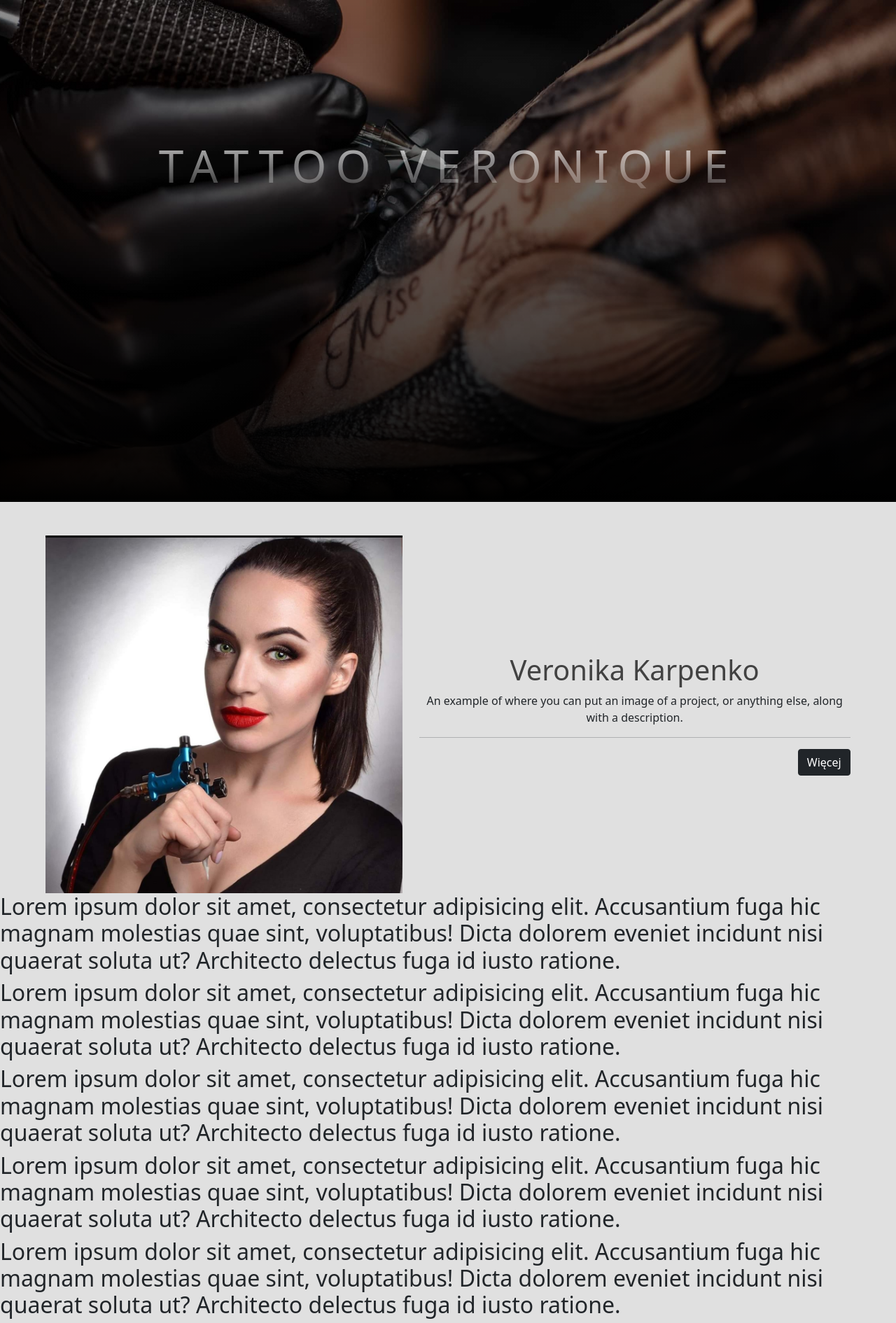
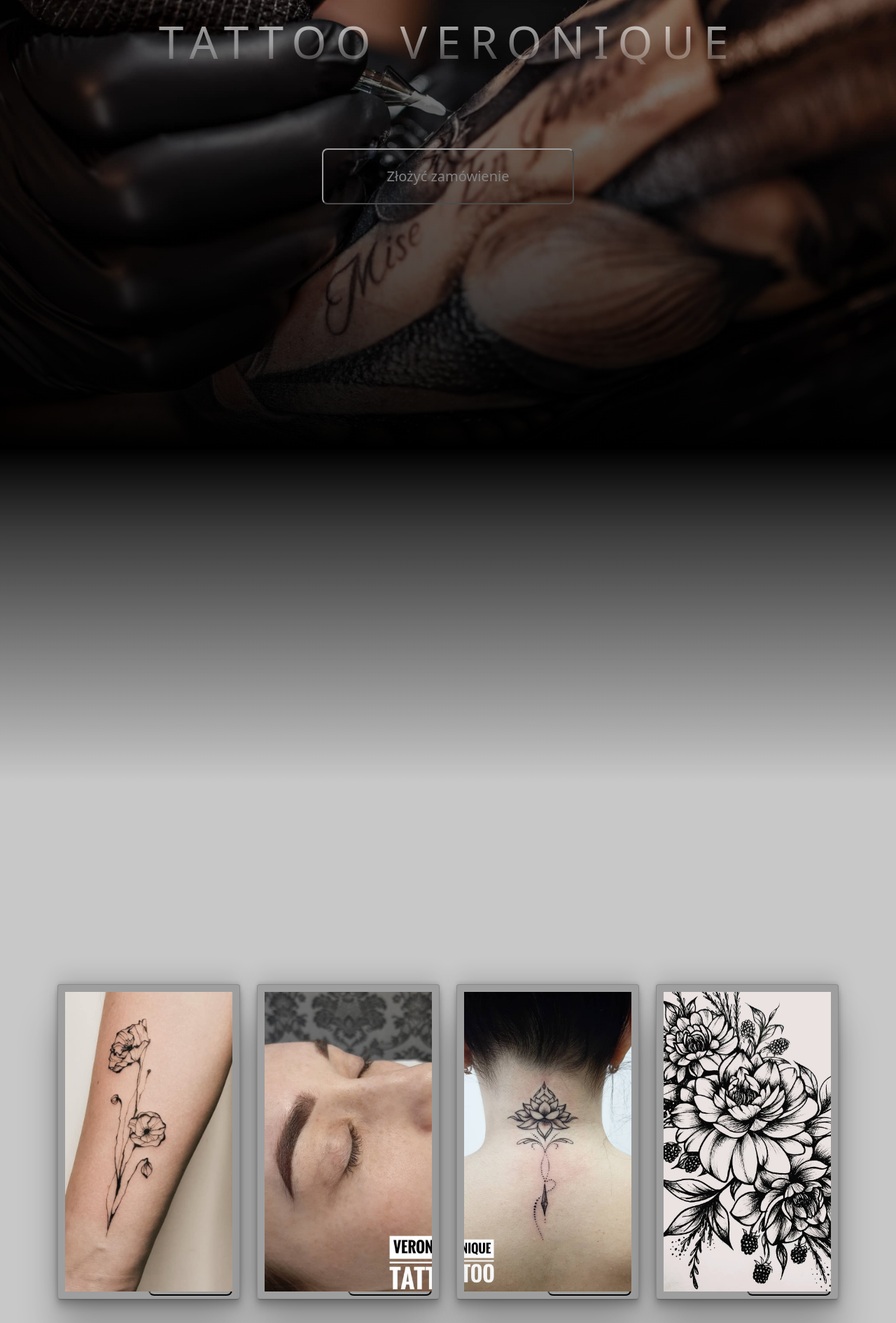
Before and after one commit to HKarpenko/WebPageProject, a Flask app: page / in a window 1280 px wide. Shown: the part 320-2210 px from the top of the page at 70% size. Run offline with Flask 2, Linux system fonts and the light colour scheme; some libraries are stand-ins or nearby versions.

Commit message:
home page front end modified

```diff
--- a/templates/home.html
+++ b/templates/home.html
@@ -4,7 +4,7 @@
   <meta charset="UTF-8">
   <meta http-equiv="x-ua-compatible" content="ie=edge">
   <meta name="viewport" content="width=500px, maximum-scale=1.0" />
-  <title>MyWebPage</title>
+  <title>Home</title>
 
   <link rel="stylesheet" href="https://use.fontawesome.com/releases/v5.11.2/css/all.css">
 
@@ -14,16 +14,37 @@
 
   <script type="text/javascript" src="../static/js/bootstrap.min.js"></script>
 
+  <script>
+    $(window).on("load",function() {
+
+      $(window).scroll(function() {
+        var windowTop = $(this).scrollTop();
+        var windowBottom = $(this).scrollTop() + $(this).innerHeight(); //current screen bottom border
+
+        $(".fade-500").each(function() {
+          var objectTop= $(this).offset().top;
+          var margin = 100;
+          if (objectTop + margin < windowBottom) {
+            if ($(this).css("opacity")==0) {
+              $(this).fadeTo(500,1);
+            }
+          }
+          else {
+            if ($(this).css("opacity")==1) {
+              $(this).fadeTo(500,0);
+            }
+          }
+        });
+      }).scroll();
+
+    });
+  </script>
+
   <style>
-    .fade-eff-1 {
+    .fade-once-1 {
         opacity: 0;
         animation: fadeImg 1s ease-in-out forwards;
-        animation-delay: 1s;
-    }
-    .fade-eff-05 {
-        opacity: 0;
-        animation: fadeImg 0.5s ease-in-out forwards;
-        animation-delay: 0.3s;
+        animation-delay: 0.5s;
     }
     @keyframes fadeImg {
       0% {
@@ -37,7 +58,7 @@
     .slide {
       position: absolute;
       top: -2000px;
-      animation: slide 1.5s forwards;
+      animation: slide 0.7s forwards;
     }
 
     @keyframes slide {
@@ -65,6 +86,7 @@
       -webkit-background-clip: text;
               background-clip: text;
     }
+
     @media (min-width: 992px) {
       .masthead {
         height: 100vh;
@@ -84,15 +106,152 @@
     }
 
     body {
-      background: rgb(224,224,224)
+      background: rgb(200, 200, 200)
+    }
+
+    .navbar-custom {
+      background-color: rgba(0,0,0,0.5);
+    }
+
+    .fade-500 {
+      opacity: 1;
+    }
+
+    .fade-700 {
+      opacity: 1;
+    }
+
+    .btn-main {
+      width: 45vh;
+      height: 10vh;
+      font-size : 20px;
+      border-radius: 8px;
+      border-color: #9E9E9E;
+      transition: transform .5s;
+      background: rgba(0,0,0,0);
+      color: #828282;
+    }
+
+    .btn-main:hover {
+      background: rgba(33,33,33,0.7);
+      transform: scale(1.2);
+      color: #BDBDBD;
+    }
+
+    .btn-mini {
+      width: 15vh;
+      height: 7vh;
+      font-size : 18px;
+      border-radius: 8px;
+      border-color: #424242;
+      transition: transform .5s;
+      background: rgba(0,0,0,0);
+      color: #616161;
+    }
+
+    .btn-mini:hover {
+      background: rgba(33,33,33,0.3);
+      transform: scale(1.2);
+      color: #BDBDBD;
+    }
+
+    .btn-gallery {
+      width: 100%;
+      height: 100%;
+      font-size : 100px;
+      border-radius: 8px;
+      border-color: #9E9E9E;
+      background: rgba(33,33,33,0.2);
+      color: #828282;
+    }
+
+    .about-gradient {
+      background: linear-gradient(to top, rgba(200, 200, 200, 0.3) 0%, rgba(0, 0, 0, 0.7) 75%, #000000 100%);
+    }
+
+    @media (min-width: 767px) {
+      .zoom {
+        transition: transform .5s; /* Animation */
+      }
+
+      .zoom:hover {
+        transform: scale(1.3);
+      }
+    }
+
+    .card{
+      width: 100%;
+      height: 450px;
+      background: #9E9E9E;
+      border-radius: 4px;
+      box-shadow: rgba(0, 0, 0, 0.25) 0px 54px 55px, rgba(0, 0, 0, 0.12) 0px -12px 30px, rgba(0, 0, 0, 0.12) 0px 4px 6px, rgba(0, 0, 0, 0.17) 0px 12px 13px, rgba(0, 0, 0, 0.09) 0px -3px 5px;
+    }
+    .card:before,
+    .card:after {
+      content:"";
+      position: absolute;
+      width: 100%;
+      height: 450px;
+      border-radius: 4px;
+      background: #9E9E9E;
+      transition: 0.5s;
+      z-index:-1;
+    }
+    .card:hover:before{
+      transform: rotate(10deg);
+      box-shadow: 0 2px 20px rgba(0,0,0,.2);
+    }
+    .card:hover:after{
+      transform: rotate(5deg);
+      box-shadow: 0 2px 20px rgba(0,0,0,.2);
+    }
+    .card .imgBx{
+      position: absolute;
+      top: 10px;
+      left: 10px;
+      bottom: 10px;
+      right: 10px;
+      transition: 0.5s;
+      z-index: 1;
+    }
+
+    .card:hover .imgBx{
+      bottom: 110px;
+    }
+
+    .card .imgBx img{
+      position: absolute;
+      top: 0;
+      left: 0;
+      width: 100%;
+      height: 100%;
+      object-fit: cover;
+    }
+
+    .card .details{
+      position: absolute;
+      left: 10px;
+      right: 10px;
+      bottom: 10px;
+      height: 90px;
+      text-align: center;
+    }
+
+    .card .details h2{
+     margin: 0;
+     padding: 0;
+     font-weight: 600;
+     font-size: 20px;
+     color: #777;
+     text-transform: uppercase;
     }
 
   </style>
 
 </head>
-<body style="width:100%">
-  <header style="margin-bottom: 6%;">
-    <nav class="navbar fade-eff-05 navbar-expand-md bg-dark navbar-dark fixed-top p-md-3 p-xs-5">
+<body>
+  <header>
+    <nav class="navbar navbar-custom fixed-top navbar-expand-md navbar-dark p-md-1 p-xs-5">
       <div class="container-fluid">
           <a class="navbar-brand" href="#">Veronique</a>
 
@@ -100,8 +259,8 @@
             <span class="navbar-toggler-icon"></span>
           </button>
 
-          <!-- Right side Links -->
           <div class="collapse navbar-collapse justify-content-end" id="NavbarLinksRight">
+
             <ul class="navbar-nav mr-5">
               <li class="nav-item h5 my-2 mx-2">
                 <a class="nav-link" href="#">Strona Główna</a>
@@ -129,82 +288,222 @@
                 </a>
               </li>
             </ul>
+
           </div>
       </div>
     </nav>
+
   </header>
-    <header class="masthead slide">
+
+  <header class="masthead fade-once-1">
     <div class="container d-flex h-100 align-items-center">
+
       <div class="mx-auto text-center">
+
         <h1 class="mx-auto my-0 text-uppercase">Tattoo Veronique</h1>
+
+        <div style="text-align: center; margin-top:15vh;">
+          <button type="button" class="btn-main">Złożyć zamówienie</button>
         </div>
+
+      </div>
+
     </div>
   </header>
 
-    <div class="container-fluid">
-      <div class="row justify-content-center my-5 mb-lg-0">
-        <div class="col-lg-5">
+  <section class="container-fluid fade-once-1 about-gradient">
+
+      <div class="row justify-content-center mx-5 mb-lg-0">
+
+        <div class="col-lg-5 my-2 fade-500">
           <img class="img-fluid" src="../static/img/Veronika.jpg" alt="" />
         </div>
-        <div class="col-lg-6">
+
+        <div class="col-lg-6 fade-500">
           <div class="d-flex flex-row h-100">
             <div class="project-text w-100 my-auto">
+              <!-- About: IMG -->
               <div class="text-center text-lg-left">
-                <h1 style="color: #424242">Veronika Karpenko</h1>
-                <p style="color: ##616161">An example of where you can put an image of a project, or anything else, along with a description.</p>
+                <h1 style="color: #121212">Veronika Karpenko</h1>
+                <p style="color: #212121">An example of where you can put an image of a project, or anything else, along with a description.</p>
                 <hr class="d-none d-lg-block mb-3 ml-0" />
               </div>
+              <!-- About: More Button -->
               <div class="d-flex flex-row-reverse h-100">
-                <button type="button" class="btn btn-dark">Więcej</button>
+                <button type="button" class="btn btn-dark" style="width:22vh;height:9vh">Więcej</button>
               </div>
+
+            </div>
+          </div>
+        </div>
+
+      </div>
+
+  </section>
+
+  <section class="container" style="margin-top: 20vh;">
+    <div class="row fade-500 justify-content-center text-center mb-5" >
+      <h1>Usługi</h1>
+      <hr style="width:50%">
+    </div>
+
+    <div class="row">
+      <div class="col-lg-3 mb-5 my-lg-2 mr-4">
+        <div class="card">
+
+          <div class="imgBx">
+            <img src="../static/img/galery/tattooThin.jpg" alt="images">
+          </div>
+
+          <div class="details">
+            <h2 style="margin-bottom:2vh;">Cienkie tatuaże</h2>
+            <div class="d-flex flex-row-reverse h-100">
+              <button type="button" class="btn-mini">Zamówić</button>
+            </div>
+          </div>
+
+        </div>
+      </div>
+
+      <div class="col-lg-3 my-5 my-lg-2 mr-4">
+        <div class="card">
+          <div class="imgBx">
+            <img src="../static/img/galery/tattooEyebrows.jpg" alt="images">
+          </div>
+          <div class="details">
+            <h2 style="margin-bottom:2vh;">Micro pigmentacija</h2>
+            <div class="d-flex flex-row-reverse h-100">
+              <button type="button" class="btn-mini">Zamówić</button>
+            </div>
+          </div>
+        </div>
+      </div>
+
+      <div class="col-lg-3 my-5 my-lg-2 mr-4">
+        <div class="card">
+          <div class="imgBx">
+            <img src="../static/img/galery/tattooDot.jpg" alt="images">
+          </div>
+          <div class="details">
+            <h2 style="margin-bottom:2vh;">Dotwork</h2>
+            <div class="d-flex flex-row-reverse h-100">
+              <button type="button" class="btn-mini">Zamówić</button>
+            </div>
+          </div>
+        </div>
+      </div>
+
+      <div class="col-lg-3 mt-5 my-lg-2 mr-4">
+        <div class="card">
+          <div class="imgBx">
+            <img src="../static/img/galery/eskiz.jpg" alt="images">
+          </div>
+          <div class="details">
+            <h2 style="margin-bottom:2vh;">Indywidualne szkice</h2>
+            <div class="d-flex flex-row-reverse h-100">
+              <button type="button" class="btn-mini">Zamówić</button>
             </div>
           </div>
         </div>
       </div>
     </div>
 
-    <h2>Lorem ipsum dolor sit amet, consectetur adipisicing elit. Accusantium fuga hic magnam molestias quae sint, voluptatibus! Dicta dolorem eveniet incidunt nisi quaerat soluta ut? Architecto delectus fuga id iusto ratione.</h2>
-        <h2 >Lorem ipsum dolor sit amet, consectetur adipisicing elit. Accusantium fuga hic magnam molestias quae sint, voluptatibus! Dicta dolorem eveniet incidunt nisi quaerat soluta ut? Architecto delectus fuga id iusto ratione.</h2>
+  </section>
 
-      <h2 >Lorem ipsum dolor sit amet, consectetur adipisicing elit. Accusantium fuga hic magnam molestias quae sint, voluptatibus! Dicta dolorem eveniet incidunt nisi quaerat soluta ut? Architecto delectus fuga id iusto ratione.</h2>
-    <h2 >Lorem ipsum dolor sit amet, consectetur adipisicing elit. Accusantium fuga hic magnam molestias quae sint, voluptatibus! Dicta dolorem eveniet incidunt nisi quaerat soluta ut? Architecto delectus fuga id iusto ratione.</h2>
-    <h2 >Lorem ipsum dolor sit amet, consectetur adipisicing elit. Accusantium fuga hic magnam molestias quae sint, voluptatibus! Dicta dolorem eveniet incidunt nisi quaerat soluta ut? Architecto delectus fuga id iusto ratione.</h2>
-    <h2 >Lorem ipsum dolor sit amet, consectetur adipisicing elit. Accusantium fuga hic magnam molestias quae sint, voluptatibus! Dicta dolorem eveniet incidunt nisi quaerat soluta ut? Architecto delectus fuga id iusto ratione.</h2>
-    <h2 >Lorem ipsum dolor sit amet, consectetur adipisicing elit. Accusantium fuga hic magnam molestias quae sint, voluptatibus! Dicta dolorem eveniet incidunt nisi quaerat soluta ut? Architecto delectus fuga id iusto ratione.</h2>
-    <h2 >Lorem ipsum dolor sit amet, consectetur adipisicing elit. Accusantium fuga hic magnam molestias quae sint, voluptatibus! Dicta dolorem eveniet incidunt nisi quaerat soluta ut? Architecto delectus fuga id iusto ratione.</h2>
-    <h2 >Lorem ipsum dolor sit amet, consectetur adipisicing elit. Accusantium fuga hic magnam molestias quae sint, voluptatibus! Dicta dolorem eveniet incidunt nisi quaerat soluta ut? Architecto delectus fuga id iusto ratione.</h2>
-    <h2 >Lorem ipsum dolor sit amet, consectetur adipisicing elit. Accusantium fuga hic magnam molestias quae sint, voluptatibus! Dicta dolorem eveniet incidunt nisi quaerat soluta ut? Architecto delectus fuga id iusto ratione.</h2>
-    <h2 >Lorem ipsum dolor sit amet, consectetur adipisicing elit. Accusantium fuga hic magnam molestias quae sint, voluptatibus! Dicta dolorem eveniet incidunt nisi quaerat soluta ut? Architecto delectus fuga id iusto ratione.</h2>
+  <section class="container-fluid" style="margin-top: 20vh;">
+
+    <div class="row fade-500 justify-content-center text-center mb-5" >
+      <h1>Portfolio</h1>
+      <hr style="width:50%">
+    </div>
+
+    <div class="row justify-content-center mb-lg-0 fade-500">
+      <!-- 1 IMG -->
+      <div class="col-lg-3 my-2 mr-4 zoom">
+        <img class="img-fluid" src="../static/img/Veronika.jpg" alt="" style="border-radius: 8px;"/>
+      </div>
+      <!-- 2 IMG -->
+      <div class="col-lg-3 my-2 mx-4 zoom">
+        <img class="img-fluid" src="../static/img/Veronika.jpg" alt="" style="border-radius: 8px;"/>
+      </div>
+      <!-- 3 IMG -->
+      <div class="col-lg-3 my-2 ml-4 zoom">
+        <img class="img-fluid" src="../static/img/Veronika.jpg" alt="" style="border-radius: 8px;"/>
+      </div>
+
+    </div>
+
+    <div class="row justify-content-center mt-5 mb-lg-0 fade-500">
+      <!-- 4 IMG -->
+      <div class="col-lg-3 my-2 mr-4 zoom">
+        <img class="img-fluid" src="../static/img/Veronika.jpg" alt="" style="border-radius: 8px;"/>
+      </div>
+      <!-- 5 IMG -->
+      <div class="col-lg-3 my-2 mx-4 zoom">
+        <img class="img-fluid" src="../static/img/Veronika.jpg" alt="" style="border-radius: 8px;"/>
+      </div>
+      <!-- 6 IMG -->
+      <div class="col-lg-3 my-2 ml-4 zoom">
+        <img class="img-fluid" src="../static/img/Veronika.jpg" alt="" style="border-radius: 8px;"/>
+      </div>
+    </div>
+
+    <div class="row justify-content-center mt-5 mb-lg-0 fade-500">
+      <!-- 7 IMG -->
+      <div class="col-lg-3 my-2 mr-4 zoom">
+        <img class="img-fluid" src="../static/img/Veronika.jpg" alt="" style="border-radius: 8px;"/>
+      </div>
+      <!-- 8 IMG -->
+      <div class="col-lg-3 my-2 mx-4 zoom">
+        <img class="img-fluid" src="../static/img/Veronika.jpg" alt="" style="border-radius: 8px;"/>
+      </div>
+      <!-- ... Button -->
+      <div class="col-lg-3 my-2 ml-4 zoom">
+        <button type="button" class="btn-gallery">...</button>
+      </div>
+
+    </div>
+
+  </section>
+
+
+
 
     <!-- Footer -->
   <footer>
     <div class="сontainer bottom bg-dark p-5">
       <div class="row justify-content-center">
+
         <div class="col-lg-1 col-md-2 col-sm-4 h4 mx-4 my-2">
           <a class="fb-ic">
             <i class="fab fa-facebook-f fa-lg white-text mr-md-5 mr-3 fa-2x"> </i>
           </a>
         </div>
+
         <div class="col-lg-1 col-md-2 col-sm-4 h4 mx-4 my-2">
           <a class="tw-ic">
             <i class="fab fa-twitter fa-lg white-text mr-md-5 mr-3 fa-2x"> </i>
           </a>
         </div>
+
         <div class="col-lg-1 col-md-2 col-sm-4 h4 mx-4 my-2">
           <a class="gplus-ic">
             <i class="fab fa-google-plus-g fa-lg white-text mr-md-5 mr-3 fa-2x"> </i>
           </a>
         </div>
+
         <div class="col-lg-1 col-md-2 col-sm-4 h4 mx-4 my-2">
           <a class="ins-ic">
             <i class="fab fa-instagram fa-lg white-text mr-md-5 mr-3 fa-2x"> </i>
           </a>
         </div>
+
         <div class="col-lg-1 col-md-2 col-sm-4 h4 mx-4 mt-2">
           <a class="li-ic">
             <i class="fab fa-linkedin-in fa-lg white-text mr-md-5 mr-3 fa-2x"> </i>
           </a>
         </div>
+
       </div>
     </div>
   </footer>
```
Also changed, not shown: static/img/galery/eskiz.jpg (added), static/img/galery/tattooDot.jpg (added), static/img/galery/tattooEyebrows.jpg (added), static/img/galery/tattooThin.jpg (added), 1 other file. Lines whose indentation alone changed are shown as unchanged.
